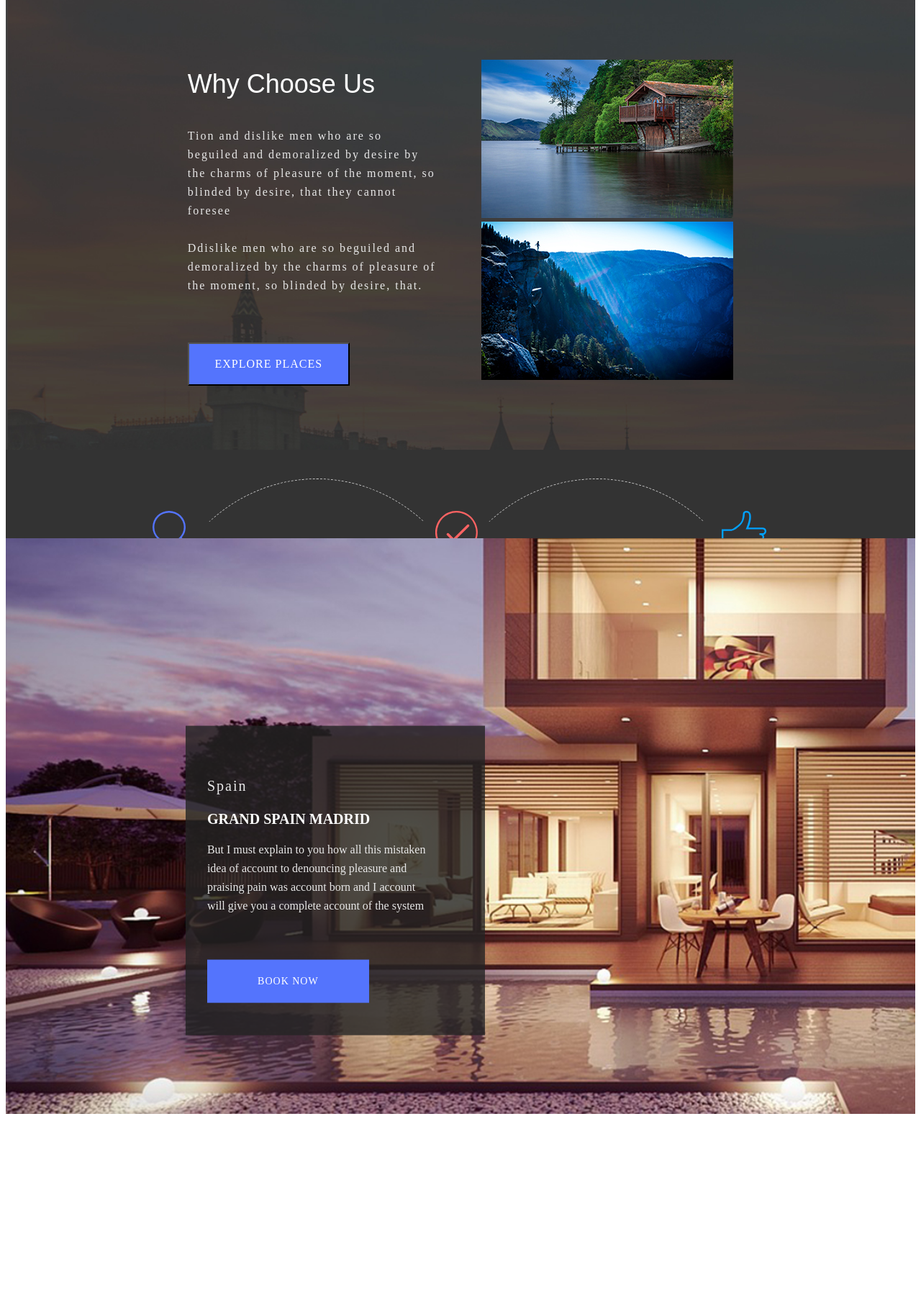
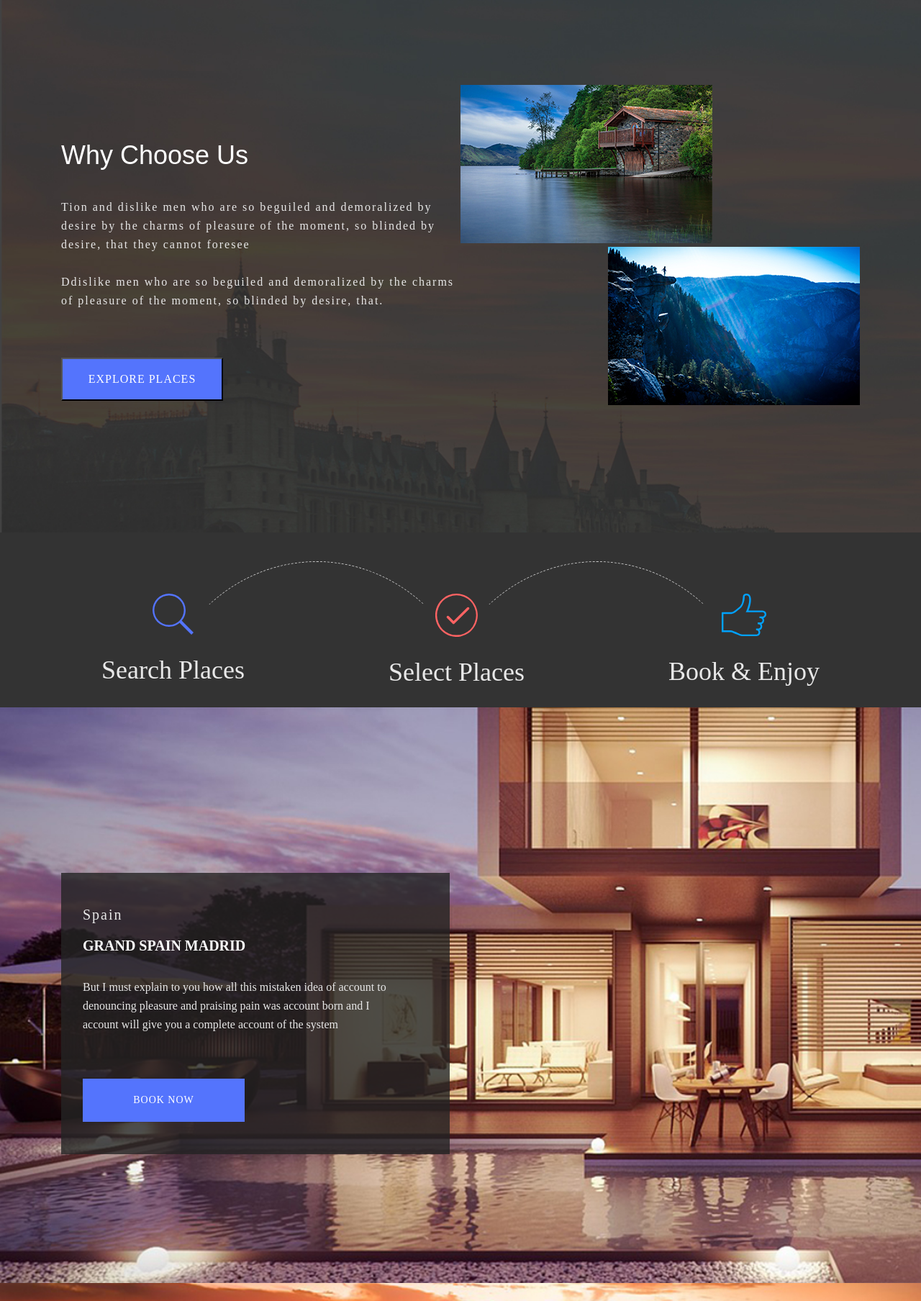
Before and after one commit to KseniiaPonomarenko/Exam_html_css, a plain HTML site: page index.html in a window 1280 px wide. Shown: the part 860-2668 px from the top of the page at 72% size. Before the commit the page ends 2416 px from the top, so only its background shows below. Drawn offline with Linux system fonts and the light colour scheme.

Commit message:
Exam_Part_3

```diff
--- a/index.html
+++ b/index.html
@@ -12,7 +12,7 @@
 
 <body>
 
-    <header class="header">
+    <header class="header standart-sec">
         <div class="header__top">
             <div class="header__info info">
                 <div class="info__text">
@@ -58,8 +58,9 @@
     </header>
 
     <!--Section 1-->
-    <section class="section-1">
+    <section class="standart-sec">
 
+        <div class="section-1 standart-sec">
             <div class="sec1-top">
 
                 <div class="left-part">
@@ -84,6 +85,7 @@
                     </div>
                 </div>
 
+            </div>
         </div>
 
 
@@ -121,17 +123,36 @@
 
 
     <!--Section 2-->
-
-    <section class="section2">
-        <div class="book-the-room sec2-book-it">
+    <section class="section2 standart-sec">
+        <div class="book-the-room sec2-book">
+            <div class="book-wrap">
                 <p class="book-the-room__subtitle">Spain</p>
                 <h2 class="book-the-room__title">GRAND SPAIN MADRID</h2>
-            <p class="book-the-room__text">But I must explain to you how all this mistaken idea of account to denouncing
-                pleasure and praising pain was account born and I account will give you a complete account of the system
+                <p class="book-the-room__text">But I must explain to you how all this mistaken idea of account to
+                    denouncing
+                    pleasure and praising pain was account born and I account will give you a complete account of the
+                    system
                 </p>
                 <button class="book-the-room__btn btn">BOOK NOW</button>
             </div>
+        </div>
+    </section>
 
+
+    <!--Section 3-->
+    <section class="section3 standart-sec">
+        <div class="book-the-room sec3-book">
+            <div class="book-wrap">
+                <p class="book-the-room__subtitle">Spain</p>
+                <h2 class="book-the-room__title">GRAND SPAIN MADRID</h2>
+                <p class="book-the-room__text">But I must explain to you how all this mistaken idea of account to
+                    denouncing
+                    pleasure and praising pain was account born and I account will give you a complete account of the
+                    system
+                </p>
+                <button class="book-the-room__btn btn">BOOK NOW</button>
+            </div>
+        </div>
     </section>
 
 
--- a/scss/main.scss
+++ b/scss/main.scss
@@ -1,18 +1,24 @@
+body {
+    margin: 0;
+}
+
+.standart-sec {
+    width: 100%;
+    min-height: 100vh;
+    display: flex;
+    flex-direction: column;
+    align-items: center;
+}
 
 .header {
     //Block
     background: url("../img/header_bg_img.jpg");
- width: 100%;
- height: 100vh;
- display: flex;
- flex-direction: column;
     background-repeat: no-repeat;
     background-size: cover;
 
     &__top {
         //Element
         flex: 1 1 auto;
-
     }
     &__info {
         // Element
@@ -28,12 +34,8 @@
         margin: 0 auto;
         padding: 35px 20%;
         box-sizing: border-box;
-
     }
-
 }
-
-
 
 .info {
     //Block
@@ -44,7 +46,7 @@
     width: 40%;
     &__text {
         //Element
-  margin-bottom: 40px ;
+        margin-bottom: 40px;
     }
     &__logo {
         text-decoration: none;
@@ -55,7 +57,6 @@
         color: #ffffff;
         font-family: "Josefin Sans", sans-serif;
         font-weight: 700;
-
     }
     &__description {
         font-size: 22px;
@@ -64,13 +65,12 @@
         color: #ffffff;
         font-weight: 300;
         font-family: "Josefin Sans", sans-serif;
-
     }
 }
 
 .search {
     position: relative;
- &__form{
+    &__form {
         input::-webkit-input-placeholder {
             font-size: 14px;
             letter-spacing: 3px;
@@ -78,15 +78,12 @@
             color: #999999;
             font-family: "Josefin Sans", sans-serif;
             text-align: center;
-
         }
-
     }
     &__input {
         width: 100%;
         height: 60px;
     }
-
 
     &__label {
         font-size: 14px;
@@ -94,9 +91,8 @@
         line-height: 26px;
         color: #999999;
         text-align: center;
-
     }
- &__btn{
+    &__btn {
         fill: white;
         color: white;
         cursor: pointer;
@@ -106,10 +102,9 @@
         position: absolute;
         right: -5px;
         bottom: 5px;
-
     }
 }
-.btn{
+.btn {
     background-color: #5474fd;
     fill: white;
     color: white;
@@ -135,7 +130,6 @@ display: flex;
     align-items: center;
     flex-wrap: wrap;
 
-
     &__logo {
         text-decoration: none;
         text-transform: uppercase;
@@ -156,47 +150,34 @@ display: flex;
         font-family: "Aleo", serif;
         margin-right: 15px;
         flex-shrink: 0;
-
     }
 }
-
-
 
 //section 1
 
 .section-1 {
-    display: flex;
-    flex-direction: column;
-    justify-content: space-between;
-    align-items: center;
-    width: 100%;
-    height: 100vh;
     background: url("../img/Section_1_bg_img.jpg");
     background-repeat: no-repeat;
     background-size: cover;
-
+    width: 100%;
 }
 
 .sec1-top {
-
     display: flex;
     justify-content: space-around;
     align-items: center;
-
- /* width: 100%; */
+    max-width: 1110px;
+    width: 100%;
+    margin-top: 120px;
+    margin-bottom: 120px;
     flex: 1 1 auto;
 }
-
-
-.left-part{
+.left-part {
     display: flex;
     flex-direction: column;
     justify-content: space-around;
-    align-items:flex-start;
+    align-items: flex-start;
     width: 50%;
-    // с помощью padding центрирую секцию
-    padding: 10% 0% 7% 20%;
-
 
     &__title {
         font-size: 36px;
@@ -205,10 +186,10 @@ display: flex;
         color: #ffffff;
         font-weight: 400;
         font-family: "Aleo", sans-serif;
+        margin-top: 80px;
     }
 
-
-    &__description{
+    &__description {
         font-size: 16px;
         letter-spacing: 2px;
         line-height: 26px;
@@ -223,13 +204,12 @@ display: flex;
         color: #ffffff;
         background-color: #5474fd;
         font-weight: 400;
-        font-family: "Aleo" , serif;
+        font-family: "Aleo", serif;
         text-transform: uppercase;
         // Размер кнопки фиксированный
         width: 225px;
         height: 60px;
         margin-top: 50px;
-
     }
 }
 
@@ -238,25 +218,20 @@ display: flex;
     flex-direction: column;
     justify-content: space-between;
     width: 50%;
-// с помощью padding центрирую секцию
-padding: 10% 20% 7% 5%;
 
     &__img-top {
         display: flex;
         justify-content: flex-start;
-
     }
- &__img-btm{
+    &__img-btm {
         display: flex;
-    justify-content:flex-end;
+        justify-content: flex-end;
         margin-top: 5px;
-
     }
-
 }
 
 // Нижняя часть секции и сумасшудщий набор стилей для дуги
-.sec1-btm{
+.sec1-btm {
     background-color: #333;
     width: 100%;
     display: flex;
@@ -265,7 +240,7 @@ padding: 10% 20% 7% 5%;
     box-sizing: border-box;
 }
 
-.wrap{
+.wrap {
     display: flex;
     margin-top: 40px;
 }
@@ -276,8 +251,8 @@ padding: 10% 20% 7% 5%;
     width: 300px;
     height: 60px;
 }
-  .circle::before{
-    content: '';
+.circle::before {
+    content: "";
     border-top: 1px dashed #cccccc;
     border-radius: 50%;
     width: 460px;
@@ -286,10 +261,9 @@ padding: 10% 20% 7% 5%;
     top: 0;
     left: 50%;
     transform: translate(-50%, 0%);
-
 }
 
-  .icon-name{
+.icon-name {
     font-size: 36px;
     line-height: 26px;
     color: #e8e8e8;
@@ -298,7 +272,7 @@ padding: 10% 20% 7% 5%;
     text-align: center;
 }
 
-  .icon-block{
+.icon-block {
     display: flex;
     flex-direction: column;
     align-items: center;
@@ -309,37 +283,33 @@ padding: 10% 20% 7% 5%;
     width: fit-content;
 }
 
-  .icon-search{
+.icon-search {
     margin-right: -50px;
 }
 
-  .icon-select{
+.icon-select {
     margin-right: -50px;
     margin-left: -50px;
 }
 
-  .icon-enjoy{
+.icon-enjoy {
     margin-left: -50px;
 }
 
-
-
 //section 2
-.section2{
+.section2 {
     background: url(../img/section_3_bg_img.jpg);
-    width: 100%;
-    height: 100vh;
-    display: flex;
     background-repeat: no-repeat;
     background-size: cover;
-    position: relative;
     box-sizing: border-box;
 }
 
 .book-the-room {
-    background-color: rgba($color: #232323, $alpha: 0.8);
-    width: 25%;
-    padding: 50px 70px 45px 30px;
+    max-width: 1110px;
+    width: 100%;
+    display: flex;
+    margin-top: 230px;
+    margin-bottom: 100px;
 
     &__subtitle {
         font-size: 20px;
@@ -347,6 +317,7 @@ padding: 10% 20% 7% 5%;
         line-height: 26px;
         color: #e8e8e8;
         font-family: "Josefin Sans";
+        margin: 0;
     }
     &__title {
         font-size: 20px;
@@ -355,7 +326,6 @@ padding: 10% 20% 7% 5%;
         font-family: "Josefin Sans";
     }
 
-
     &__text {
         font-size: 16px;
         line-height: 26px;
@@ -363,18 +333,34 @@ padding: 10% 20% 7% 5%;
         font-family: "Josefin Sans";
     }
 
-    &__btn{
+    &__btn {
         width: 225px;
         height: 60px;
         margin-top: 46px;
     }
-
 }
 
-.sec2-book-it{
-    position:absolute;
-    top: 46%;
-    left: 28%;
-    transform: translate(-25%, -25%);
+.book-wrap {
+    background-color: rgba($color: #232323, $alpha: 0.8);
+    width: 540px;
+    display: flex;
+    flex-direction: column;
+    box-sizing: border-box;
+    padding: 45px 70px 45px 30px;
+}
 
+.sec2-book {
+    justify-content: flex-start;
 }
+
+//section 3
+.section3 {
+    background: url(../img/section_4_bg_img.jpg);
+    background-repeat: no-repeat;
+    background-size: cover;
+    box-sizing: border-box;
+}
+
+.sec3-book {
+    justify-content: flex-end;
+}
--- a/scss/reset.scss
+++ b/scss/reset.scss
@@ -107,6 +107,7 @@ section {
 }
 body {
   line-height: 1;
+  margin: 0;
 }
 ol,
 ul {
```
Also changed, not shown: css/main.css, css/style.css, 2 other files. Lines whose indentation alone changed are shown as unchanged.
